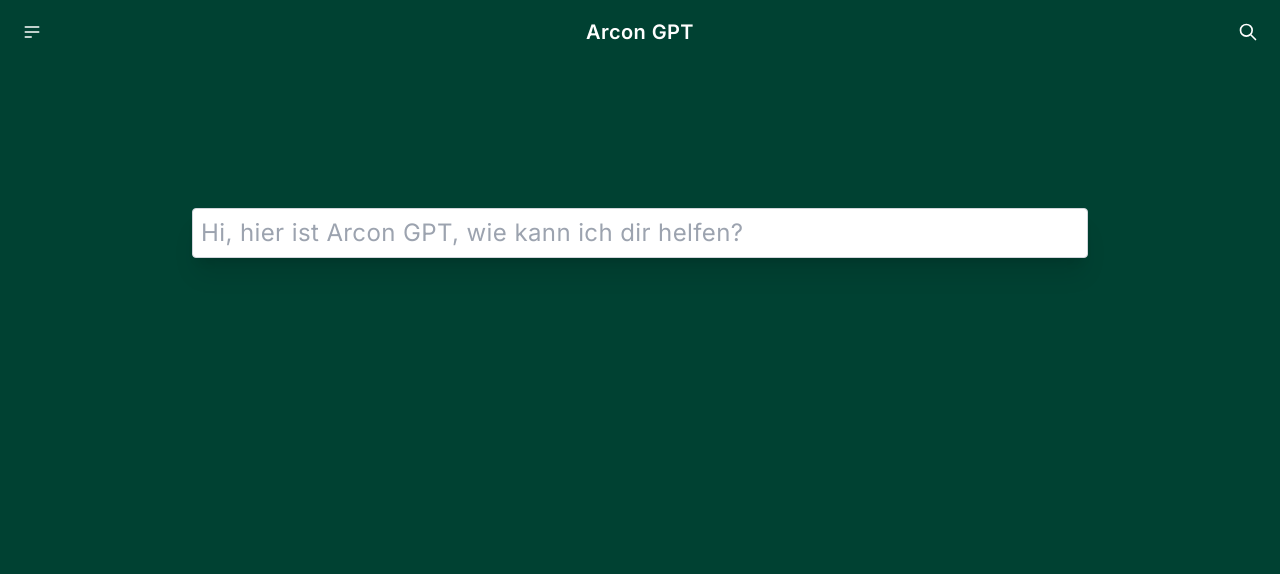
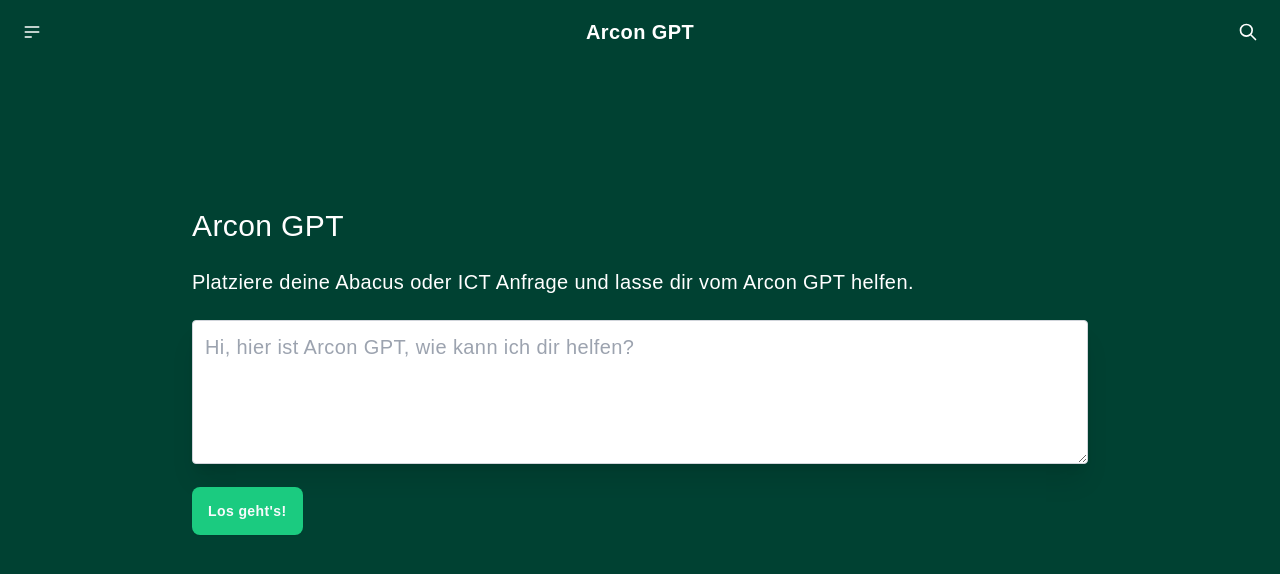
Before and after one commit to PhilippeFuhrer/ai-testenvironment, a Next.js app: page / in a window 1280 px wide. Shown: the top 574 px of the page. Built offline with nearby package versions, Linux system fonts and the light colour scheme.

Commit message:
Optimierungen Frontend

```diff
--- a/app/layout.tsx
+++ b/app/layout.tsx
@@ -1,12 +1,9 @@
 import type { Metadata } from "next";
-import { Inter } from "next/font/google";
 import "./globals.css";
 
-const inter = Inter({ subsets: ["latin"] });
-
 export const metadata: Metadata = {
-  title: "Create Next App",
-  description: "Generated by create next app",
+  title: "Arcon GPT ",
+  description: "AI ChatBot für IT-Supports",
 };
 
 export default function RootLayout({
@@ -16,7 +13,7 @@
 }>) {
   return (
     <html lang="en" data-theme = "dark" className="bg-arcon-green font-sans tracking-wide">
-      <body className={inter.className}>{children}</body>
+      <body>{children}</body>
     </html>
   );
 }
--- a/chatBot/page.tsx
+++ b/chatBot/page.tsx
@@ -19,7 +19,7 @@
   const handleSubmit = async (e: { preventDefault: () => void }) => {
     e.preventDefault();
 
-    const newMessage = { role: "user", content: input };
+    const newMessage = { role: "User", content: input };
     setMessages([...messages, newMessage]);
 
     const response = await fetch("/api/chat", {
@@ -31,7 +31,7 @@
     });
 
     const data = await response.json();
-    const aiMessage = { role: "assistant", content: data.response };
+    const aiMessage = { role: "Arcon GPT", content: data.response };
 
     setMessages([...messages, newMessage, aiMessage]);
     setInput("");
@@ -39,14 +39,24 @@
 
   return (
     <div className="flex-row w-full max-w-4xl mx-auto">
-      <form onSubmit={handleSubmit} className="mb-8">
-        <input
-          className="w-full min-w-96 p-2 border border-gray-300 rounded shadow-xl text-2xl bg-white"
-          value={input}
-          placeholder="Hi, hier ist Arcon GPT, wie kann ich dir helfen?"
-          onChange={handleInputChange}
-        />
-      </form>
+      <h1 className='text-3xl text-white mb-6'>Arcon GPT</h1>
+      <h2 className='text-xl text-white mb-6'>Platziere deine Abacus oder ICT Anfrage und lasse dir vom Arcon GPT helfen.</h2>
+      <div className="flex-col w-full">
+        <form onSubmit={handleSubmit} className="mb-12">
+          <textarea
+            className="w-full h-36 p-3 border border-gray-300 rounded shadow-xl text-xl bg-white mb-4"
+            value={input}
+            placeholder="Hi, hier ist Arcon GPT, wie kann ich dir helfen?"
+            onChange={handleInputChange}
+          />
+          <button
+            type="submit"
+            className="btn bg-arcon-light-green border-none text-slate-50 max-w-40 text-md"
+          >
+            Los geht's!
+          </button>
+        </form>
+      </div>
       {messages.map((message, index) => (
         <div key={index} className="whitespace-pre-wrap text-white text-xl">
           <strong>{`${message.role}: `}</strong>
```
